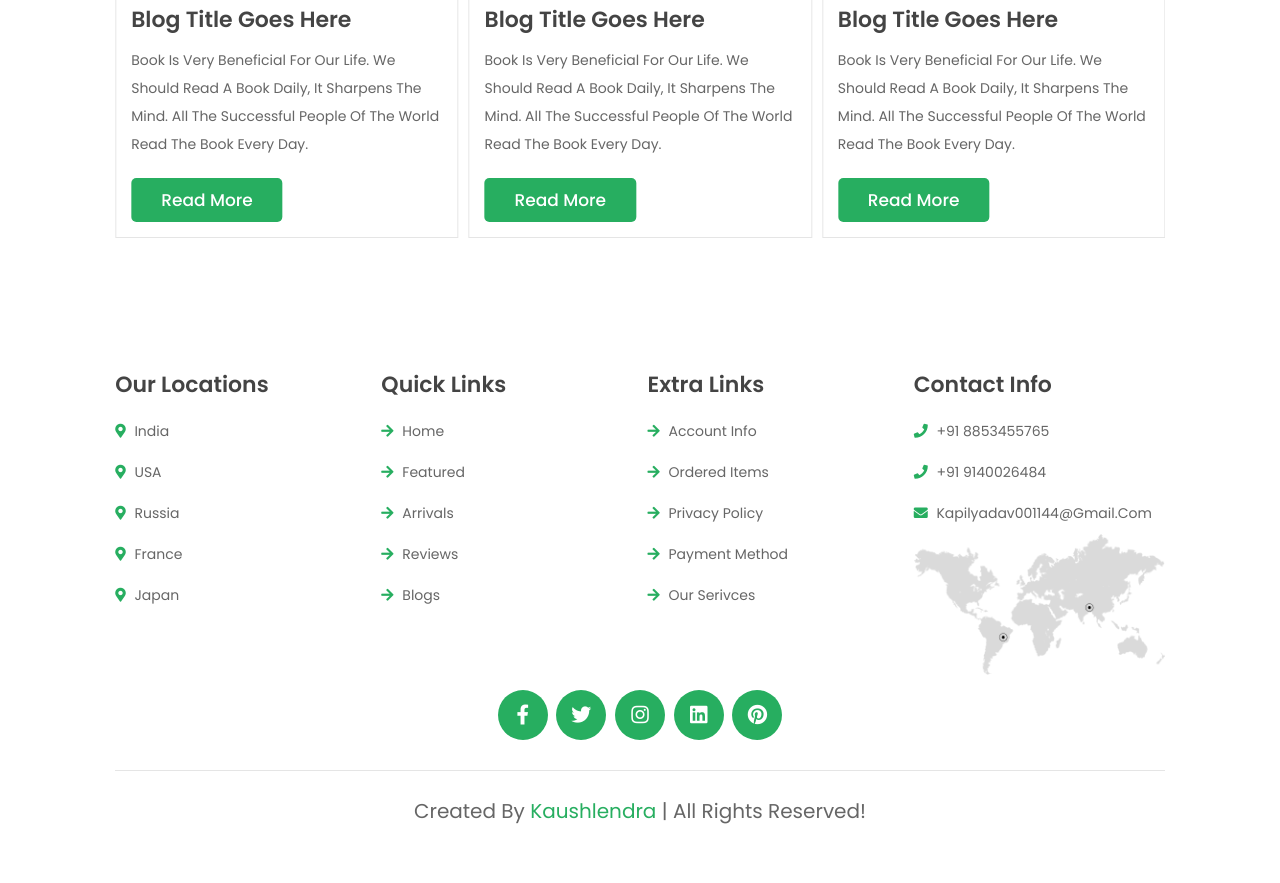
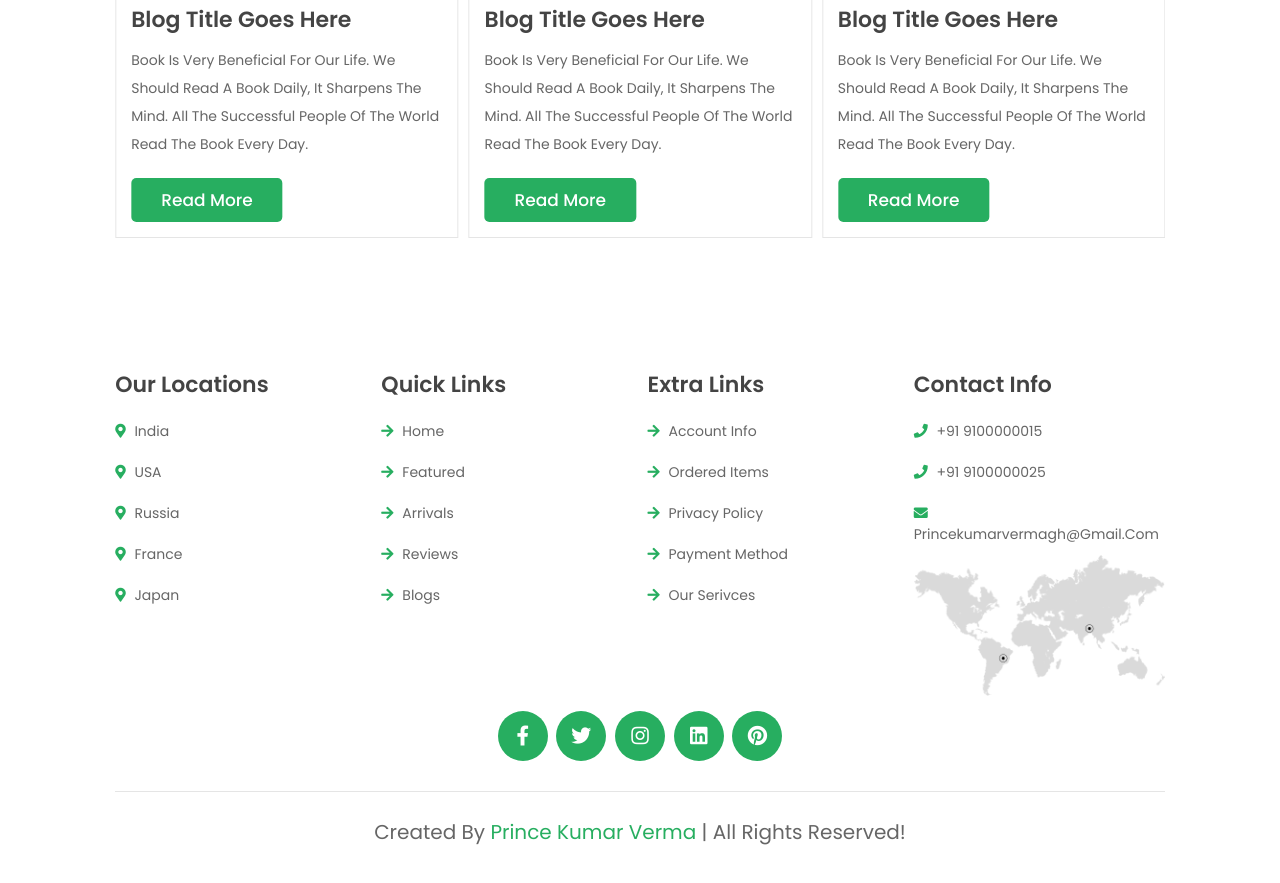
Before and after one commit to Princekumarverma45/bookstores, a plain HTML site: page index.html in a window 1280 px wide. Shown: the part 3785-4668 px from the top of the page. Drawn offline with nearby package versions, Linux system fonts and the light colour scheme.

Commit message:
Update contact info and credit in index.html

```diff
--- a/index.html
+++ b/index.html
@@ -769,9 +769,9 @@
 
         <div class="box">
             <h3>contact info</h3>
-            <a href="#"> <i class="fas fa-phone"></i> +91 8853455765 </a>
-            <a href="#"> <i class="fas fa-phone"></i> +91 9140026484 </a>
-            <a href="#"> <i class="fas fa-envelope"></i> kapilyadav001144@gmail.com </a>
+            <a href="#"> <i class="fas fa-phone"></i> +91 9100000015 </a>
+            <a href="#"> <i class="fas fa-phone"></i> +91 9100000025 </a>
+            <a href="#"> <i class="fas fa-envelope"></i> princekumarvermagh@gmail.com </a>
             <img src="image/worldmap.png" class="map" alt="">
         </div>
 
@@ -785,7 +785,7 @@
         <a href="#" class="fab fa-pinterest"></a>
     </div>
 
-    <div class="credit"> created by <span>Kaushlendra</span> | all rights reserved! </div>
+    <div class="credit"> created by <span>Prince Kumar Verma</span> | all rights reserved! </div>
 
 </section>
 
```
